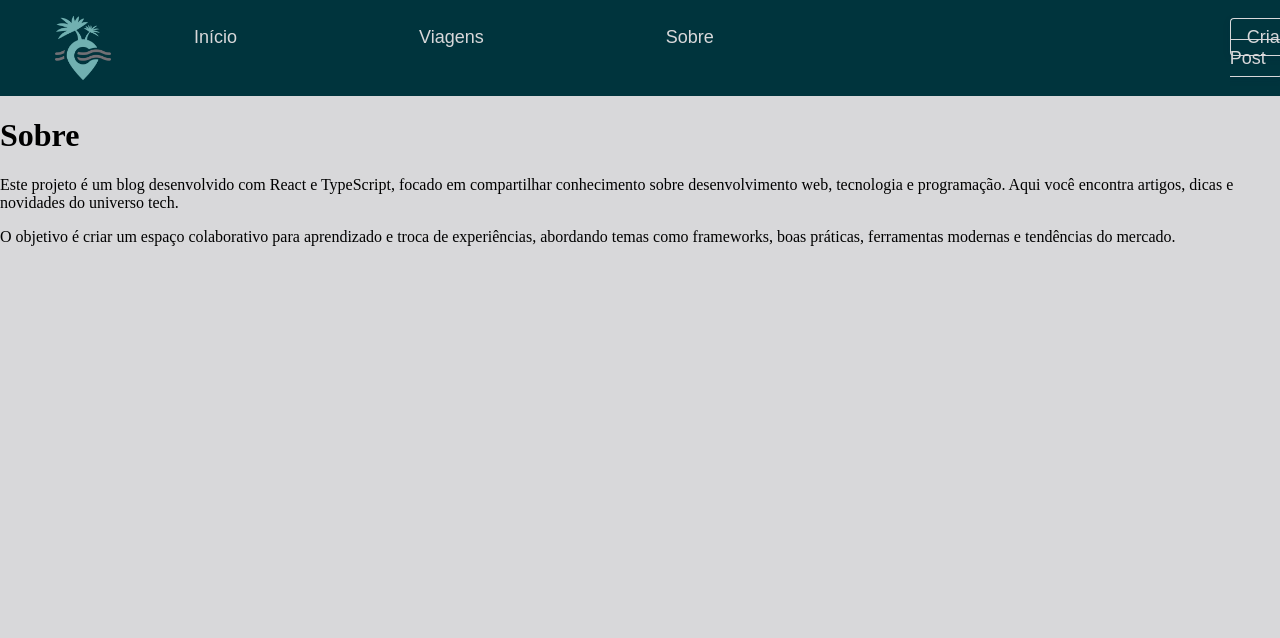
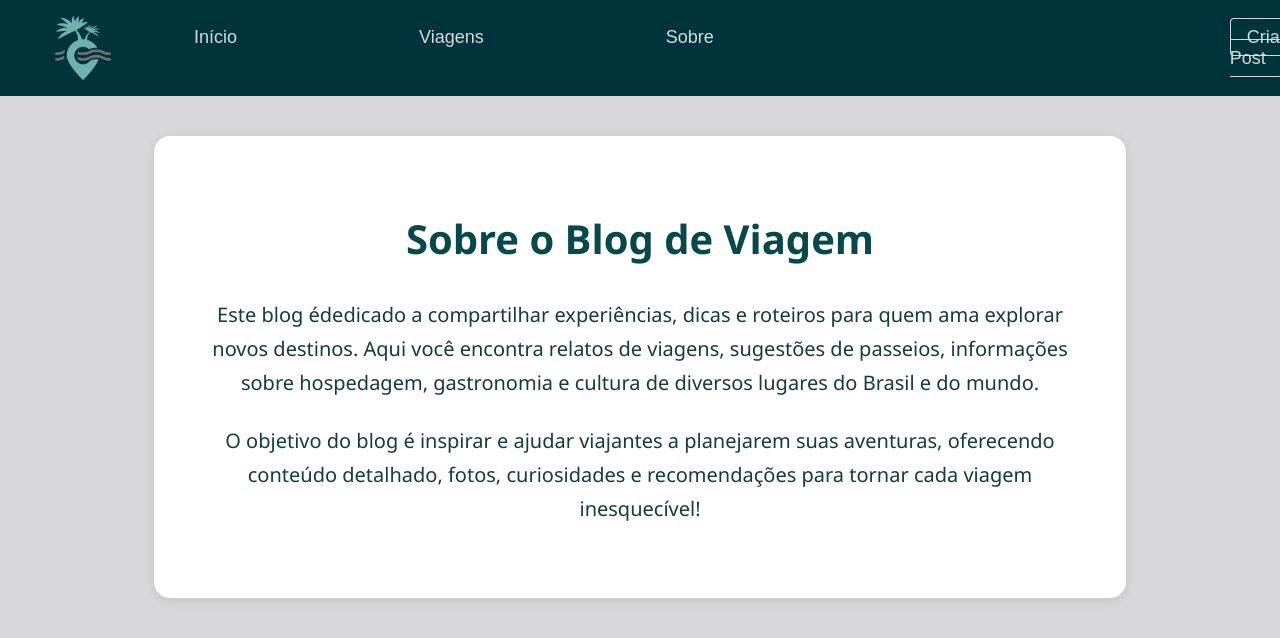
Before and after one commit to Antonia095/blog-front, a React (Vite) app: page /sobre in a window 1280 px wide. Shown: the top 638 px of the page. Built offline with nearby package versions, Linux system fonts and the light colour scheme.

Commit message:
adicionando estilização da pagina sobre

```diff
--- a/src/pages/Sobre.tsx
+++ b/src/pages/Sobre.tsx
@@ -3,12 +3,12 @@ import "../styles/pages/Sobre.css";
 const Sobre = () => {
   return (
     <div className="sobre-container">
-      <h1>Sobre</h1>
+      <h1>Sobre o Blog de Viagem</h1>
       <p>
-        Este projeto é um blog desenvolvido com React e TypeScript, focado em compartilhar conhecimento sobre desenvolvimento web, tecnologia e programação. Aqui você encontra artigos, dicas e novidades do universo tech.
+        Este blog édedicado a compartilhar experiências, dicas e roteiros para quem ama explorar novos destinos. Aqui você encontra relatos de viagens, sugestões de passeios, informações sobre hospedagem, gastronomia e cultura de diversos lugares do Brasil e do mundo.
       </p>
       <p>
-        O objetivo é criar um espaço colaborativo para aprendizado e troca de experiências, abordando temas como frameworks, boas práticas, ferramentas modernas e tendências do mercado.
+        O objetivo do blog é inspirar e ajudar viajantes a planejarem suas aventuras, oferecendo conteúdo detalhado, fotos, curiosidades e recomendações para tornar cada viagem inesquecível!
       </p>
     </div>
   );
--- a/src/styles/pages/Sobre.css
+++ b/src/styles/pages/Sobre.css
@@ -0,0 +1,36 @@
+.sobre-container {
+  max-width: 900px;
+  margin: 40px auto;
+  background: #fff;
+  border-radius: 16px;
+  box-shadow: 0 2px 12px rgba(0,0,0,0.10);
+  padding: 48px 36px;
+  font-family: 'Segoe UI', Arial, sans-serif;
+  text-align: center;
+}
+
+.sobre-container h1 {
+  font-size: 2.5rem;
+  color: #07484a;
+  font-weight: 700;
+  margin-bottom: 32px;
+}
+
+.sobre-container p {
+  font-size: 1.25rem;
+  color: #143c3c;
+  margin-bottom: 24px;
+  line-height: 1.7;
+}
+
+@media (max-width: 600px) {
+  .sobre-container {
+    padding: 24px 8px;
+  }
+  .sobre-container h1 {
+    font-size: 2rem;
+  }
+  .sobre-container p {
+    font-size: 1rem;
+  }
+}
```
